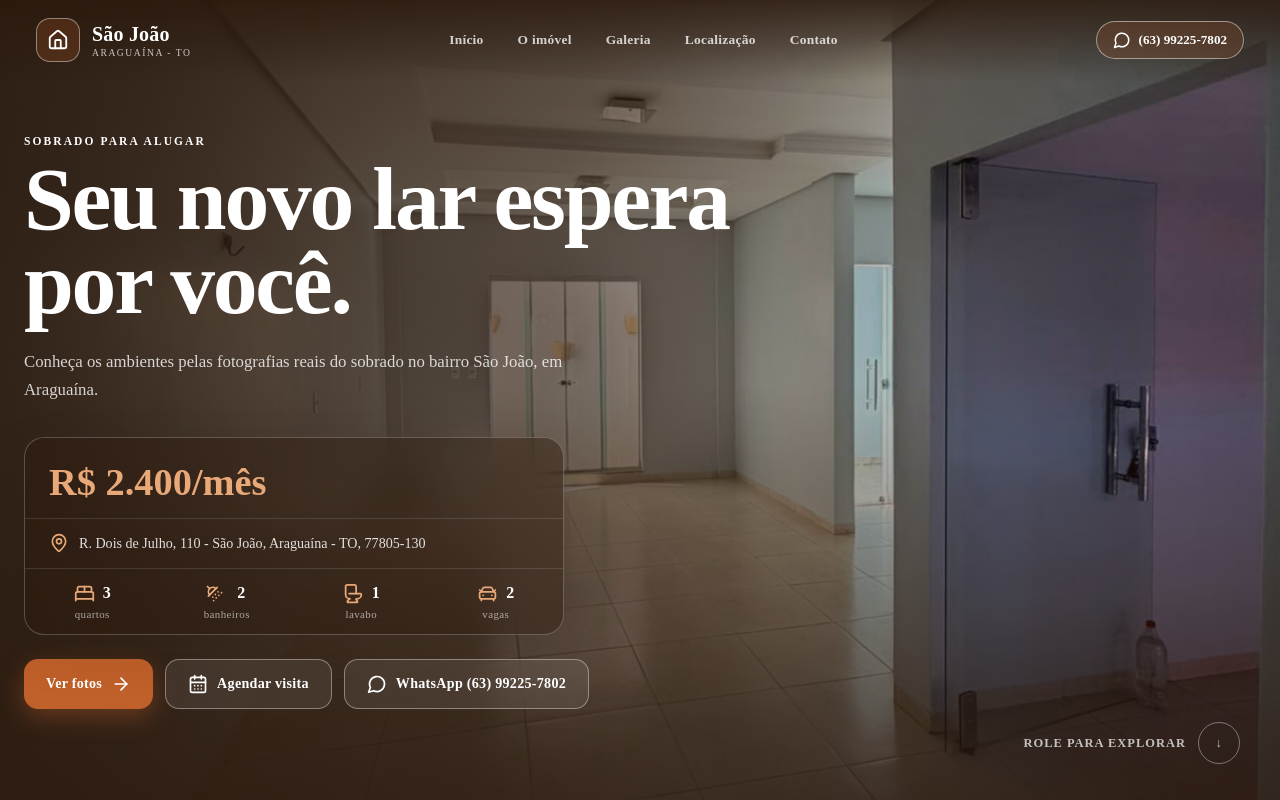
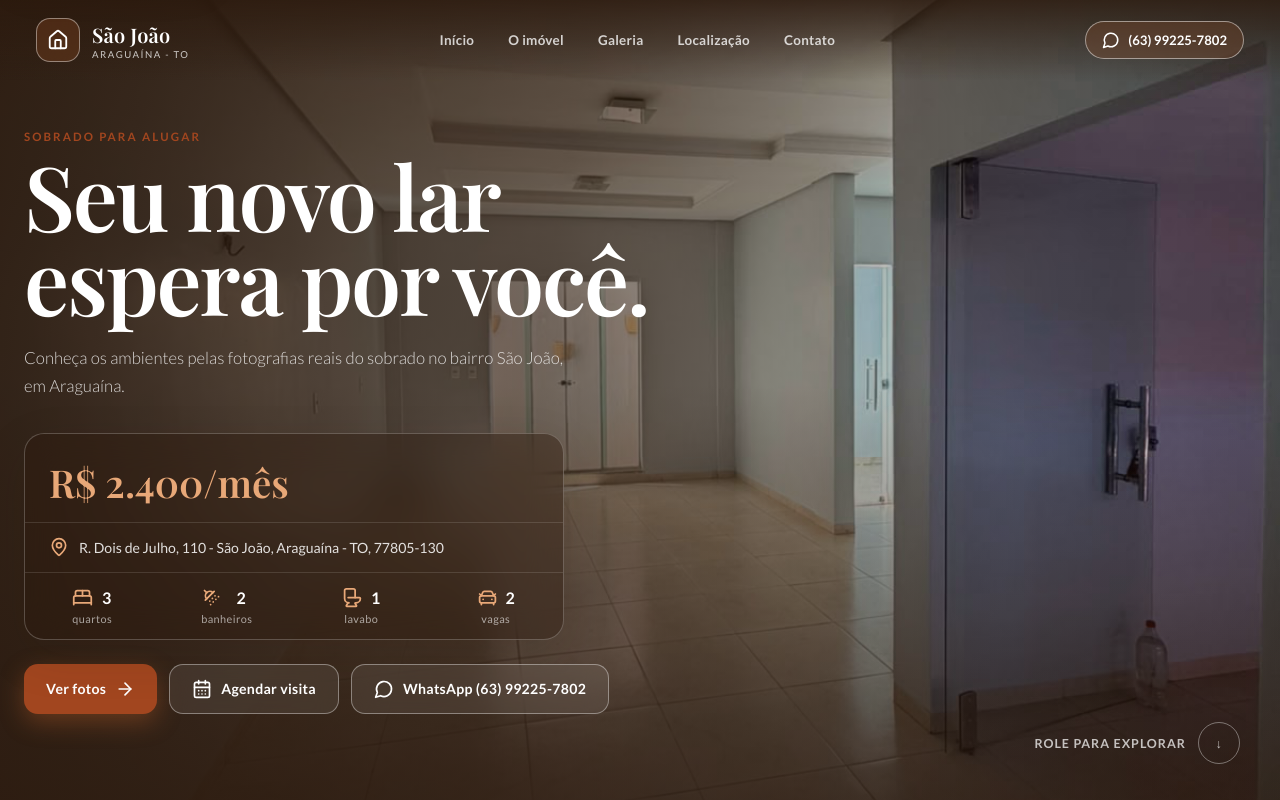
Before and after one commit to mmatteuus/aluguel_natalia, a Next.js app in the folder frontend/: page / in a window 1280 px wide. Shown: the top 800 px of the page. Built offline with nearby package versions, Linux system fonts and the light colour scheme; no server answers.

Commit message:
fix: restore WCAG contrast and stable font tokens

```diff
--- a/frontend/app/accessibility.css
+++ b/frontend/app/accessibility.css
@@ -1,19 +1,20 @@
-/* WCAG AA contrast mapping for semantic accent labels */
-.eyebrow {
-  color: var(--accent-strong);
+/* Accessibility and semantic-token overrides loaded after globals.css. */
+:root {
+  --muted: #6f5949;
+  --accent: #a2461f;
+  --font-display: var(--font-playfair, 'Playfair Display', 'Iowan Old Style', Georgia, serif);
+  --font-body: var(--font-lato, Lato, 'Avenir Next', Helvetica, Arial, sans-serif);
 }
 
-.hero .eyebrow {
-  color: var(--accent-soft);
+.footer {
+  color: rgba(255, 255, 255, .78);
+}
+
+.footer__credit {
+  color: rgba(255, 255, 255, .76);
 }
 
 @media (max-width: 980px) {
-  :root {
-    --header-height: 72px;
-  }
-
-  /* Visibility is immediate when opening so focus can enter the menu.
-     It is delayed only while closing so the opacity/transform exit remains visible */
   .site-nav {
     transition: opacity .18s ease, transform .18s ease, visibility 0s linear .18s;
   }
```
